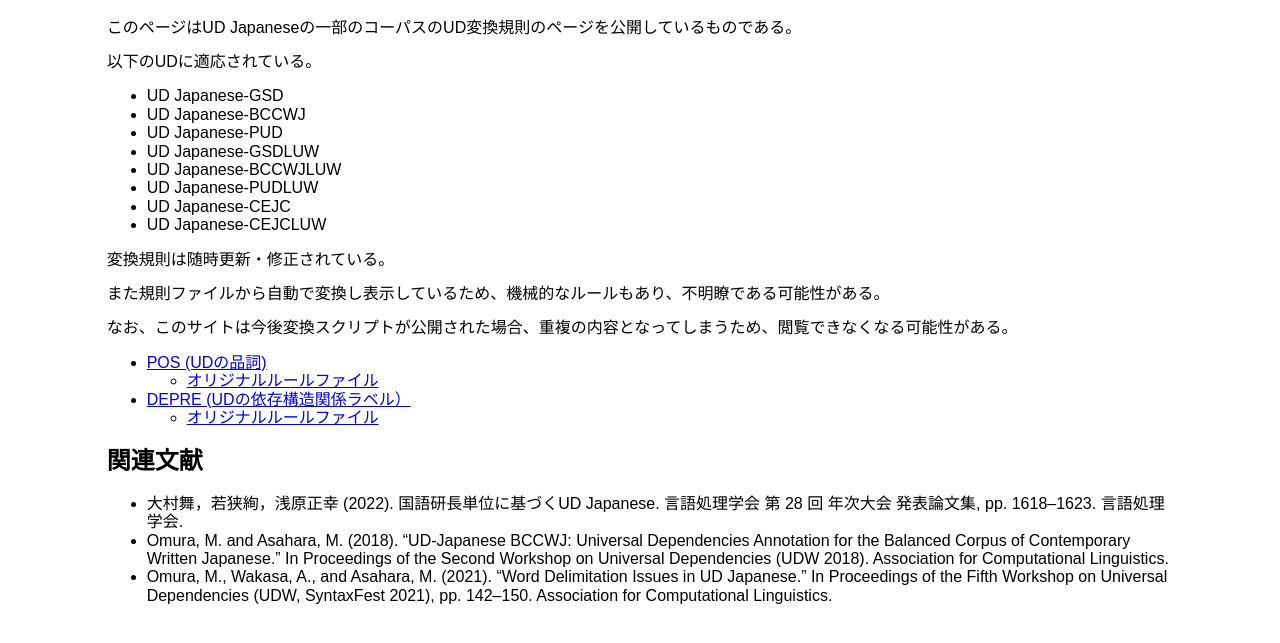
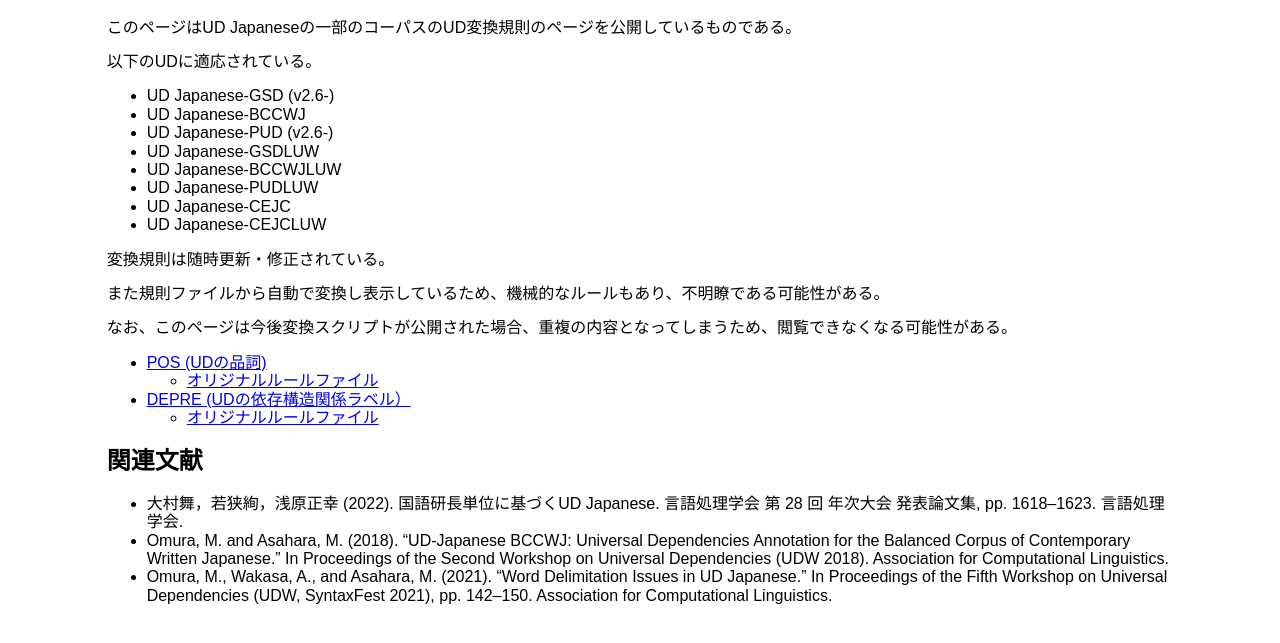
Before and after one commit to udjapanese/UD_converion, a plain HTML site: page index.html in a window 1280 px wide. Shown: the part 61-704 px from the top of the page. Drawn offline with nearby package versions, Linux system fonts and the light colour scheme.

Commit message:
update index.html

```diff
--- a/index.html
+++ b/index.html
@@ -23,9 +23,9 @@
         <p>以下のUDに適応されている。</p>
 
         <ul>
-          <li>UD Japanese-GSD</li>
+          <li>UD Japanese-GSD (v2.6-)</li>
           <li>UD Japanese-BCCWJ</li>
-          <li>UD Japanese-PUD</li>
+          <li>UD Japanese-PUD (v2.6-)</li>
           <li>UD Japanese-GSDLUW</li>
           <li>UD Japanese-BCCWJLUW</li>
           <li>UD Japanese-PUDLUW</li>
@@ -35,7 +35,7 @@
 
         <p>変換規則は随時更新・修正されている。 </p>
         <p>また規則ファイルから自動で変換し表示しているため、機械的なルールもあり、不明瞭である可能性がある。</p>
-        <p>なお、このサイトは今後変換スクリプトが公開された場合、重複の内容となってしまうため、閲覧できなくなる可能性がある。</p>
+        <p>なお、このページは今後変換スクリプトが公開された場合、重複の内容となってしまうため、閲覧できなくなる可能性がある。</p>
 
         <ul>
           <li><a href="./POS.html">POS (UDの品詞)</a></li>
@@ -51,9 +51,9 @@
         <h2>関連文献</h2>
 
         <ul>
-        <li>大村舞，若狭絢，浅原正幸 (2022). 国語研長単位に基づくUD Japanese. 言語処理学会 第 28 回 年次大会 発表論文集, pp. 1618–1623. 言語処理学会.</li>
-        <li>Omura, M. and Asahara, M. (2018). “UD-Japanese BCCWJ: Universal Dependencies Annotation for the Balanced Corpus of Contemporary Written Japanese.” In Proceedings of the Second Workshop on Universal Dependencies (UDW 2018). Association for Computational Linguistics.</li>
-        <li>Omura, M., Wakasa, A., and Asahara, M. (2021). “Word Delimitation Issues in UD Japanese.” In Proceedings of the Fifth Workshop on Universal Dependencies (UDW, SyntaxFest 2021), pp. 142–150. Association for Computational Linguistics.</li>
+          <li>大村舞，若狭絢，浅原正幸 (2022). 国語研長単位に基づくUD Japanese. 言語処理学会 第 28 回 年次大会 発表論文集, pp. 1618–1623. 言語処理学会.</li>
+          <li>Omura, M. and Asahara, M. (2018). “UD-Japanese BCCWJ: Universal Dependencies Annotation for the Balanced Corpus of Contemporary Written Japanese.” In Proceedings of the Second Workshop on Universal Dependencies (UDW 2018). Association for Computational Linguistics.</li>
+          <li>Omura, M., Wakasa, A., and Asahara, M. (2021). “Word Delimitation Issues in UD Japanese.” In Proceedings of the Fifth Workshop on Universal Dependencies (UDW, SyntaxFest 2021), pp. 142–150. Association for Computational Linguistics.</li>
         </ul>
 
       </div>
```
Also changed, not shown: DEPREL.html (renamed from DEP.html).
